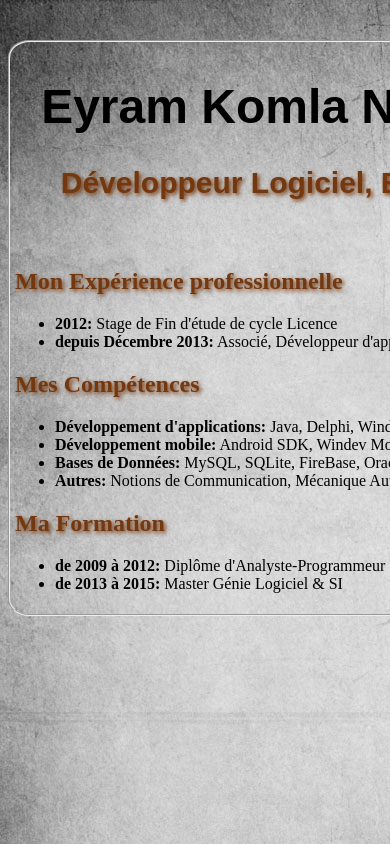
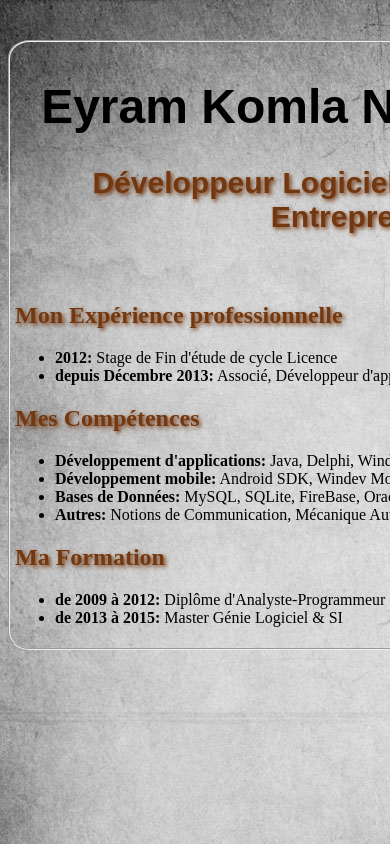
Before and after one commit to eyramadzra/practice-github, a plain HTML site: page index.html in a window 390 px wide. Shown: the top 844 px of the page. Drawn offline with Linux system fonts and the light colour scheme; a web font is replaced by a local one.

Commit message:
Modification du titre de mon CV en ligne, ajout de <<mobile>> au titre

```diff
--- a/index.html
+++ b/index.html
@@ -9,7 +9,7 @@
 		<div id="conteneur">
 			<a href="https://www.linkedin.com/in/eyramadzra" target="blank"><img src="img/eyram_mini.jpg" alt="Ma photo portrait"></a>
 			<h1>Eyram Komla N. ADZRA</h1>
-			<p>Développeur Logiciel, Entrepreneur</p><br/>
+			<p>Développeur Logiciel & Mobile, Entrepreneur</p><br/>
 			<h2>Mon Expérience professionnelle</h2>
 				<ul>
 					<li><strong>2012:</strong> Stage de Fin d'étude de cycle Licence</li>
```
